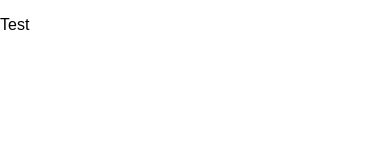
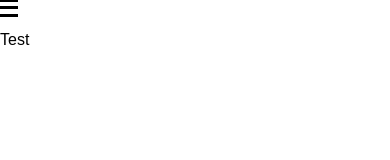
Before and after one commit to StijnDeBrauwer/portfolio, a React (Create React App) app: page / in a window 390 px wide. Shown: the top 160 px of the page. Built offline with nearby package versions, Linux system fonts and the light colour scheme.

Commit message:
Added hamburger menu

```diff
--- a/package.json
+++ b/package.json
@@ -3,6 +3,7 @@
   "version": "0.1.0",
   "private": true,
   "dependencies": {
+    "prop-types": "^15.6.1",
     "react": "^16.2.0",
     "react-dom": "^16.2.0",
     "react-scripts": "1.1.1"
--- /dev/null
+++ b/src/components/generic/HamburgerMenu/HamburgerMenu.js
@@ -0,0 +1,72 @@
+import React from 'react';
+import PropTypes from 'prop-types';
+//based on https://github.com/cameronbourke/react-hamburger-menu/blob/master/src/hamburger-menu.jsx
+
+export default function HamburgerMenu(props) {
+    const width       = `${props.width || 36}px`,
+        height            = `${props.height || 30}px`,
+        halfHeight        = `${parseInt(height.replace('px', '')) / 2}px`,
+        isOpen            = props.isOpen || false,
+        strokeWidth       = props.strokeWidth || 2,
+        halfStrokeWidth   = `-${strokeWidth / 2}px`,
+        animationDuration = props.animationDuration || '0.4';
+
+    const getTransformValue = (isOpen, defaultPos, rotateVal) => (
+        `translate3d(0,${isOpen ? halfHeight : defaultPos},0) rotate(${isOpen ? `${rotateVal}deg` : '0'})`
+    );
+
+    const styles = {
+        container: {
+            width,
+            height,
+            position: 'relative',
+            transform: `rotate(${props.rotate || 0}deg)`
+        },
+        lineBase: {
+            display: 'block',
+            height: `${strokeWidth}px`,
+            width: '100%',
+            background: props.color || '#000',
+            transitionTimingFunction: 'ease',
+            transitionDuration : `${animationDuration}s`,
+            borderRadius: `${props.borderRadius || 0}px`,
+            transformOrigin: 'center',
+            position: 'absolute'
+        },
+        firstLine: {
+            transform: getTransformValue(isOpen, 0, 45),
+            marginTop: halfStrokeWidth,
+        },
+        secondLine: {
+            transitionTimingFunction: 'ease-out',
+            transitionDuration : `${animationDuration / 4}s`,
+            opacity: isOpen ? '0' : '1',
+            top: halfHeight,
+            marginTop: halfStrokeWidth
+        },
+        thirdLine: {
+            transform: getTransformValue(isOpen, height, -45),
+            marginTop: halfStrokeWidth
+        }
+    };
+
+    return (
+        <div style={styles.container} onClick={props.menuClicked}>
+            <span style={Object.assign({}, styles.lineBase, styles.firstLine)}> </span>
+            <span style={Object.assign({}, styles.lineBase, styles.secondLine)}> </span>
+            <span style={Object.assign({}, styles.lineBase, styles.thirdLine)}> </span>
+        </div>
+    );
+};
+
+HamburgerMenu.propTypes = {
+    isOpen: PropTypes.bool.isRequired,
+    menuClicked: PropTypes.func.isRequired,
+    width: PropTypes.number,
+    height: PropTypes.number,
+    strokeWidth: PropTypes.number,
+    rotate: PropTypes.number,
+    color: PropTypes.string,
+    borderRadius: PropTypes.number,
+    animationDuration: PropTypes.number
+};
--- a/src/components/generic/MenuHeader/MenuHeader.js
+++ b/src/components/generic/MenuHeader/MenuHeader.js
@@ -1,15 +1,43 @@
 import React from 'react';
+import HamburgerMenu from '../HamburgerMenu/HamburgerMenu'
 
+class MenuHeader extends React.Component {
 
-class MenuHeader extends React.Component{
+    constructor(props) {
+        super(props);
+
+        this.state = {
+            open: false
+        }
+
+    }
+
+    handleClick() {
+        this.setState({
+            open: !this.state.open
+        });
+    }
+
 
     render() {
         return (
             <header>
-
+                <HamburgerMenu
+                    isOpen={this.state.open}
+                    menuClicked={this.handleClick.bind(this)}
+                    width={18}
+                    height={15}
+                    strokeWidth={3}
+                    rotate={0}
+                    color='black'
+                    borderRadius={0}
+                    animationDuration={0.5}
+                />
 
             </header>
 
         );
     }
 }
+
+export default MenuHeader;
--- a/src/modules/Homepage/Homepage.js
+++ b/src/modules/Homepage/Homepage.js
@@ -1,4 +1,5 @@
 import React from 'react';
+import MenuHeader from "../../components/generic/MenuHeader/MenuHeader";
 
 
 
@@ -8,6 +9,9 @@ class Homepage extends React.Component {
         const {welcomeMessage} = this.props;
         return(
         <div>
+
+
+            <MenuHeader/>
             <p>{welcomeMessage}</p>
 
         </div>
```
Also changed, not shown: src/components/generic/IndexBanner/IndexBanner.js (added), 1 other file (tests, documents, lock files or other folders).
